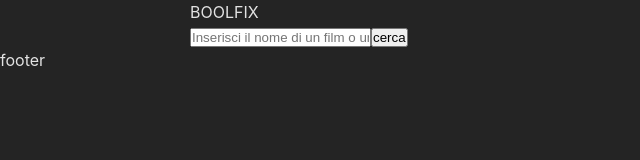
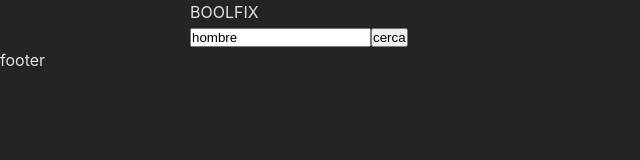
Before and after one commit to Blaser993/vite-boolflix, a Vue app: page / in a window 1280 px wide. Shown: the top 160 px of the page, without its empty margins (0-640 px from the left). Built offline with nearby package versions, Linux system fonts and the light colour scheme.

Commit message:
PUSH pre ticket

```diff
--- a/src/components/Card.vue
+++ b/src/components/Card.vue
@@ -8,8 +8,8 @@
          class="iconFlag" :src="addFlag(language)" alt="">
         <h6 v-else>{{item.original_language}} </h6> -->
 
-        <img  class="iconFlag" :src="addFlag(item.original_language)" alt="">
-        <h6>{{item.original_language}} </h6>
+        <img class="iconFlag" :src="addFlag(item.original_language)" alt="">
+
 
         <span>{{(Math.fround(item.vote_average/2).toFixed())}}</span>
     </li>
@@ -46,7 +46,7 @@ import store from "../store"
                 }else if (language === "en"){
                     return store.flags[4]
 
-                }
+                } // else return `<h6>{{${item.original_language}}} </h6>`
             }
         }
 	}
--- a/src/store.js
+++ b/src/store.js
@@ -3,7 +3,7 @@ import {reactive} from "vue";
 const store = reactive({
     movies: [],
     tv: [],
-    ricerca:"",
+    ricerca:"hombre",
     flags:[
         "https://flagcdn.com/16x12/it.png",
         "https://flagcdn.com/16x12/jp.png",
```
